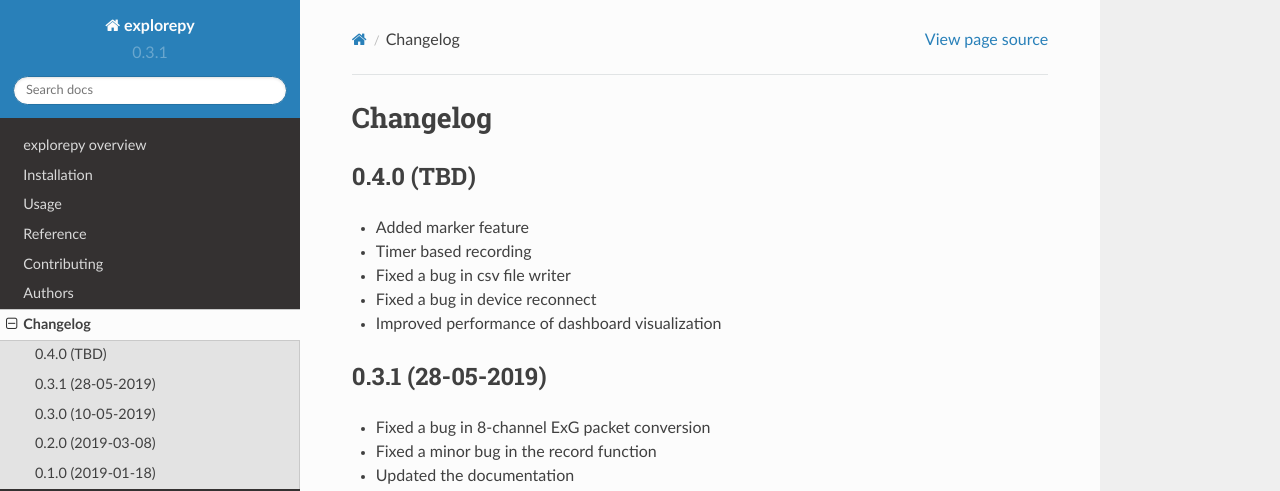
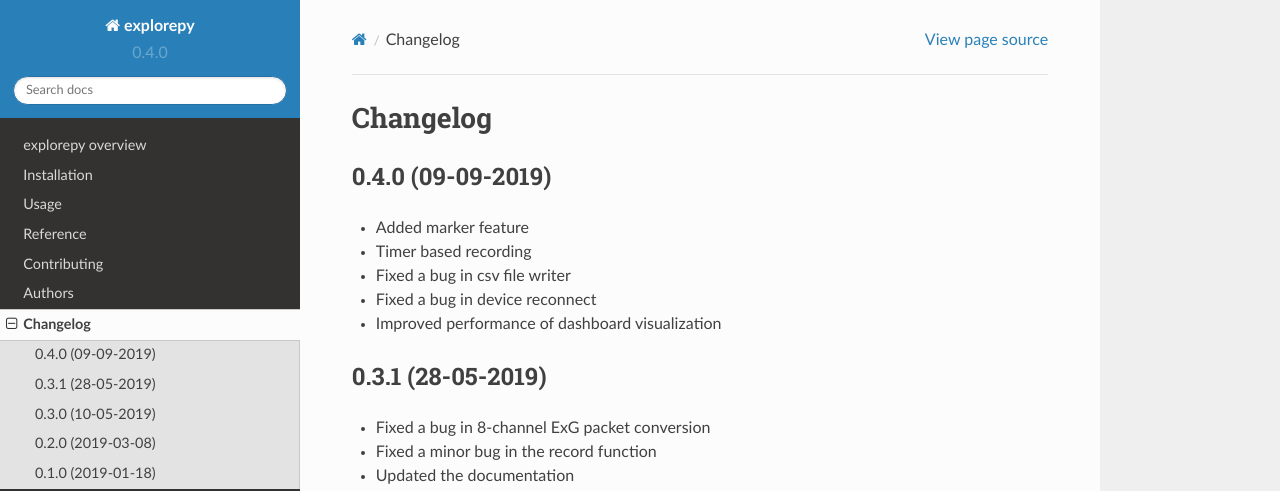
Before and after one commit to EEGKit/explorepy, a Sphinx documentation site: the page built from docs/changelog.rst, in a window 1280 px wide and 1253 px high. Shown: the top 491 px of the window. Built offline with Sphinx 7.4.7 and the Read the Docs theme 2.0.0, drawn with Linux system fonts in a browser that asks for light colours.

Commit message:
release 0.4.0

```diff
--- a/CHANGELOG.rst
+++ b/CHANGELOG.rst
@@ -1,7 +1,7 @@
 
 Changelog
 =========
-0.4.0 (TBD)
+0.4.0 (09-09-2019)
 ------------------
 * Added marker feature
 * Timer based recording
--- a/README.rst
+++ b/README.rst
@@ -33,9 +33,9 @@
     :alt: PyPI Package latest release
     :target: https://pypi.org/project/explorepy
 
-.. |commits-since| image:: https://img.shields.io/github/commits-since/Mentalab-hub/explorepy/v0.3.1.svg
+.. |commits-since| image:: https://img.shields.io/github/commits-since/Mentalab-hub/explorepy/v0.4.0.svg
     :alt: Commits since latest release
-    :target: https://github.com/Mentalab-hub/explorepy/compare/v0.3.1...master
+    :target: https://github.com/Mentalab-hub/explorepy/compare/v0.4.0...master
 
 .. |wheel| image:: https://img.shields.io/pypi/wheel/explorepy.svg
     :alt: PyPI Wheel
--- a/docs/conf.py
+++ b/docs/conf.py
@@ -28,7 +28,7 @@
 year = '2018-2019'
 author = 'Mohamad Atayi'
 copyright = '{0}, {1}'.format(year, author)
-version = release = '0.3.1'
+version = release = '0.4.0'
 
 pygments_style = 'trac'
 templates_path = ['.']
--- a/setup.py
+++ b/setup.py
@@ -32,7 +32,7 @@
 
 setup(
     name='explorepy',
-    version='0.3.1',
+    version='0.4.0',
     license='MIT license',
     description='Python API for Mentalab biosignal aquisition devices',
     long_description='%s\n%s' % (
--- a/src/explorepy/__init__.py
+++ b/src/explorepy/__init__.py
@@ -1,2 +1,2 @@
 from .explore import Explore
-__version__ = '0.3.1'
+__version__ = '0.4.0'
```
Also changed, not shown: .bumpversion.cfg.
